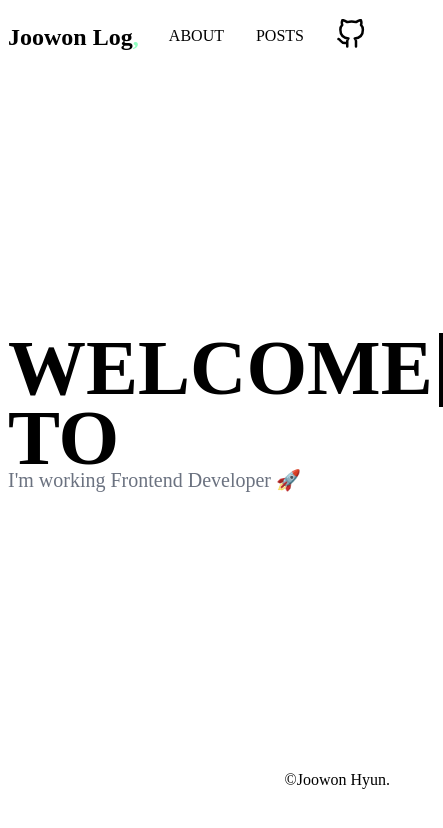
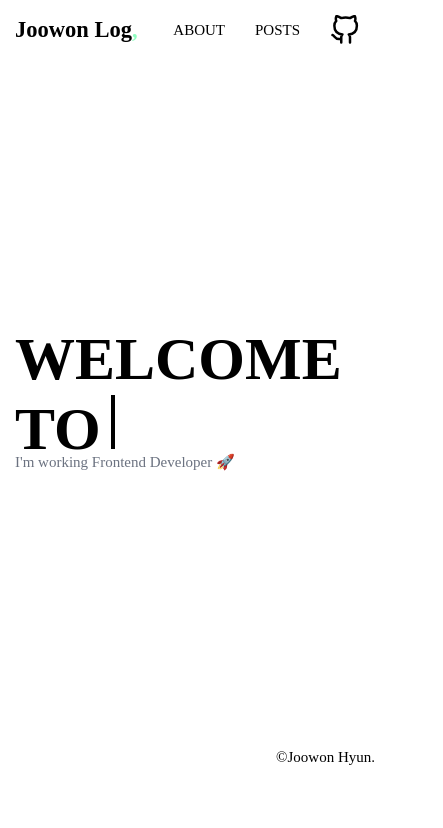
Before and after one commit to joowonhyun/personal-blog, a Next.js app: page / in a window 390 px wide. Shown: the top 828 px of the page, 443 px wide, since content can reach past the window. Built offline with nearby package versions, Linux system fonts and the light colour scheme.

Commit message:
style : add responsive css

```diff
--- a/app/globals.css
+++ b/app/globals.css
@@ -4,9 +4,12 @@
   margin: 0;
 }
 
-html,
+html {
+  font-size: 20px;
+}
+
 body {
-  max-width: 1920px;
+  max-width: 1060px;
   margin: 0 auto;
 }
 
@@ -14,6 +17,14 @@ a {
   color: inherit;
   text-decoration: none;
 }
-ol, ul {
-	list-style: none;
+
+ol,
+ul {
+  list-style: none;
 }
+
+@media (max-width: 800px) {
+  html {
+    font-size: 15px;
+  }
+}
--- a/app/main.module.css
+++ b/app/main.module.css
@@ -3,12 +3,11 @@
   display: flex;
   align-items: center;
   justify-content: space-between;
-  max-width: 1060px;
   margin: 0 auto;
-  padding: 0 0.5rem;
+  margin: 0 1rem;
 }
 .subTitle{
-  font-size: 20px;
+  font-size: 1rem;
   font-weight: 500;
   color: #6b7280;
 }
--- a/app/posts/posts.module.css
+++ b/app/posts/posts.module.css
@@ -3,17 +3,17 @@
   max-width: 1060px;
   width: 100%;
   margin: 0 auto;
-  padding: 0 0.5rem;
+  padding: 0 1rem;
 }
 
 .items{
   display: flex;
   flex-direction: column;
-  gap: 20px;
+  gap: 1rem;
   width: 100%;
   height: 100%;
 }
 .items > div {
-  padding: 10px 0;
+  padding: .5rem 0;
   border-bottom: 1px solid gray;
 }
--- a/components/Banner/Banner.module.css
+++ b/components/Banner/Banner.module.css
@@ -3,8 +3,8 @@
   display: inline-block;
 }
 .active {
-  font-size: 78px;
-  margin-bottom: 20px;
+  font-size: 4rem;
+  margin-bottom: 1rem;
   height: 54px;
   line-height: 70px;
 }
@@ -18,3 +18,9 @@
   height: 100%;
   background-color: black;
 }
+@media (max-width: 800px) {
+  .active::after {
+    position: relative;
+    display: inline-block;
+  }
+}
--- a/components/Footer/Footer.module.css
+++ b/components/Footer/Footer.module.css
@@ -1,8 +1,12 @@
-.container{
-  height: 60px;
+.container {
+  height: 3rem;
   display: flex;
   justify-content: flex-end;
   align-items: center;
-  max-width: 1060px;
-  margin: 0 auto;
 }
+
+@media (max-width: 800px) {
+  .container {
+    padding: 0 1rem;
+  }
+}
--- a/components/Header/Header.module.css
+++ b/components/Header/Header.module.css
@@ -1,11 +1,9 @@
 .container{
-    height: 75px;
+    height: 4rem;
     display: flex;
     align-items: center;
     justify-content: space-between;
-    max-width: 1060px;
-    margin: 0 auto;
-    padding: 0 0.5rem;
+    padding: 0 1rem;
   }
 
   .logo{
@@ -34,3 +32,9 @@
     padding-bottom: 4px;
     cursor: pointer;
   }
+@media (max-width: 800px) {
+  .list li a{
+    height: 2rem;
+    line-height: 2rem;
+  }
+}
```
